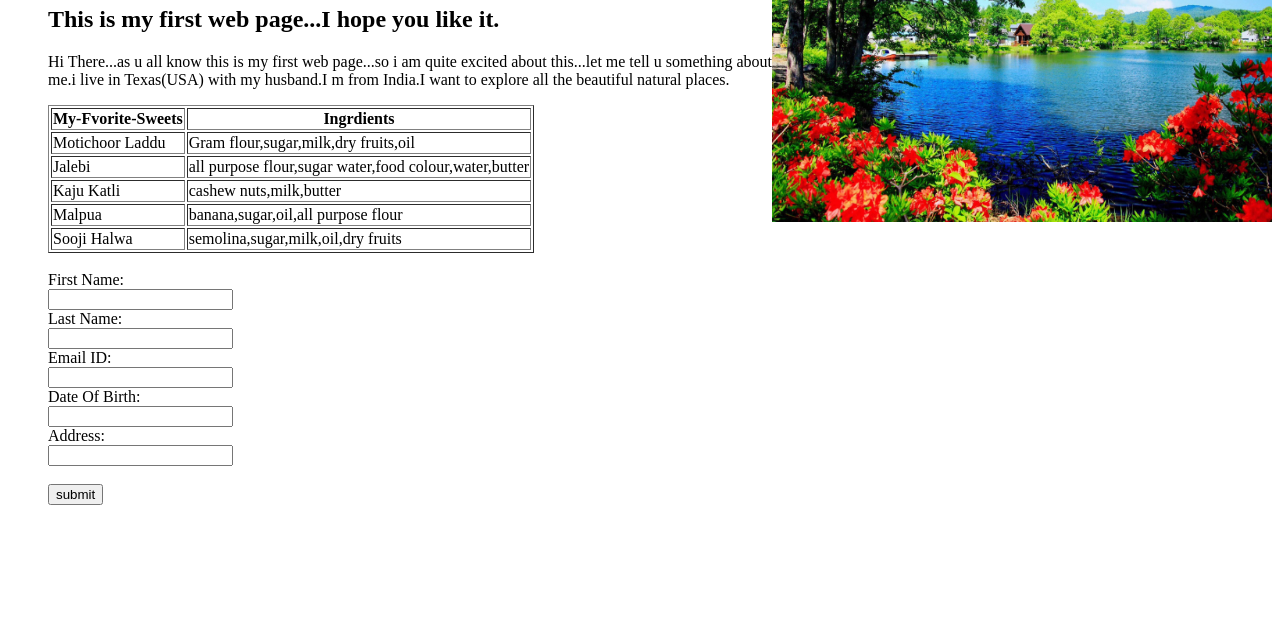
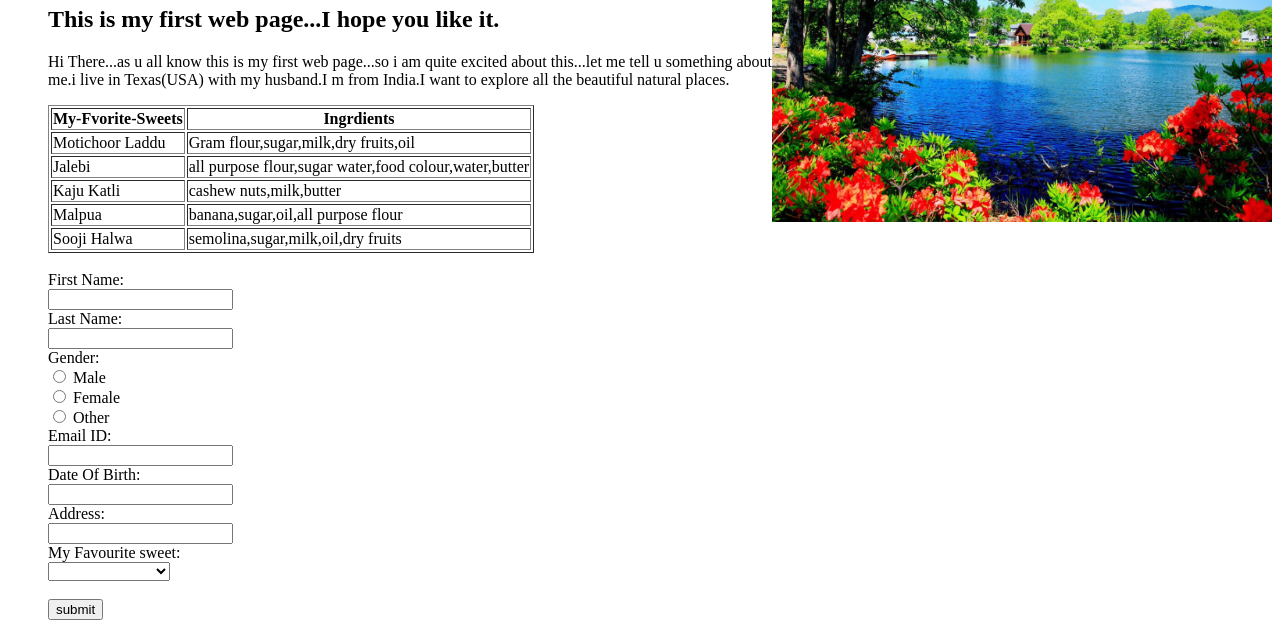
Before and after one commit to sushmitapani0/sushmitapani0.github.io, a plain HTML site: page index.html in a window 1280 px wide. Shown: the part 194-830 px from the top of the page. Before the commit the page ends 800 px from the top, so only its background shows below. Drawn offline with Linux system fonts and the light colour scheme.

Commit message:
=edited a line

```diff
--- a/index.html
+++ b/index.html
@@ -1,10 +1,10 @@
 <html>
   <head>
-    <title>my app</title>
+   <title>MY WEBSITE</title>
+
   </head>
   <body>
-  <div style="background-color:Dodgerblue;" >
-  <h1 align="center">MY FIRST WEB PAGE</h1>
+  <h1 align="center">MY FIRST WEB PAGE </h1>
   </div>
   <img src="My%20Pictures/first%20picture.jpg" width="500px" height="350px" style="float: right" />
     <ul>
@@ -52,12 +52,30 @@
   <input type="text"><br>
   <label for="lname">Last Name:</label><br>
   <input type="text"><br>
+  <label for="gender">Gender:</label><br>
+  <input type="radio" id="male" name="gender" value="male">
+  <label for="male">Male</label><br>
+  <input type="radio" id="female" name="gender" value="female">
+  <label for="female">Female</label><br>
+  <input type="radio" id="other" name="gender" value="other">
+  <label for="other">Other</label><br>
   <label for="eid">Email ID:</label><br>
   <input type="text"><br>
   <label for="DOB">Date Of Birth:</label><br>
   <input type="text"><br>
   <label for="ad">Address:</label><br>
-  <input type="text"><br><br>
+  <input type="text"><br>
+  <label for="mfm">My Favourite sweet:</label><br>
+  <select id="My Favourite Sweet">
+    <option></option>
+    <option value="Motichoor Ladoo">Motichoor Ladoo</option>
+    <option value="Peda">Peda</option>
+    <option value="Rasmalai">Rasmalai</option>
+    <option value="Gulabjamun">Gulabjamun</option>
+    <option value="Kaju katli">Kaju katli</option>
+    </select>
+    <br>
+    <br>
   <input type="submit" value="submit">
   </form>
 
```
